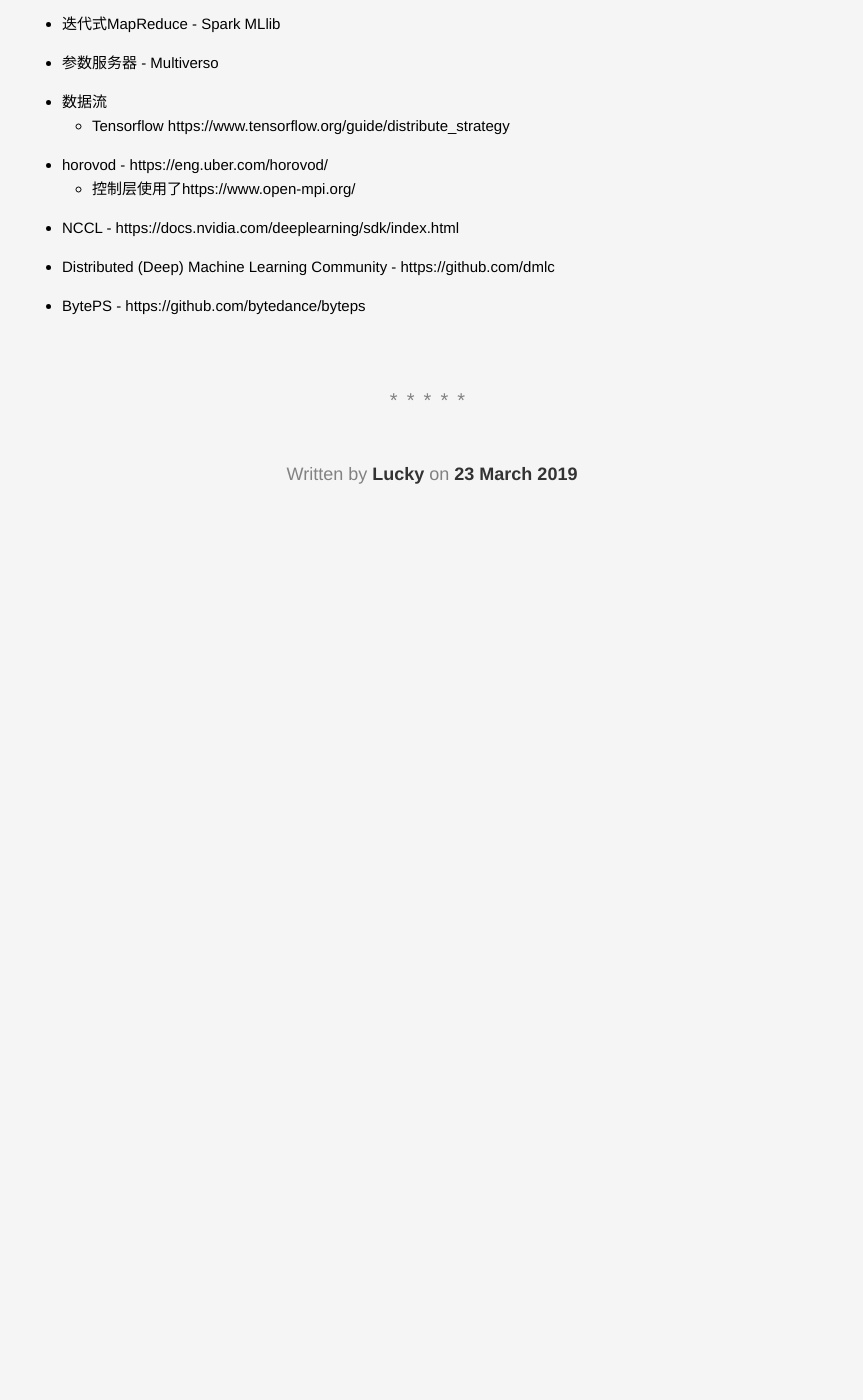
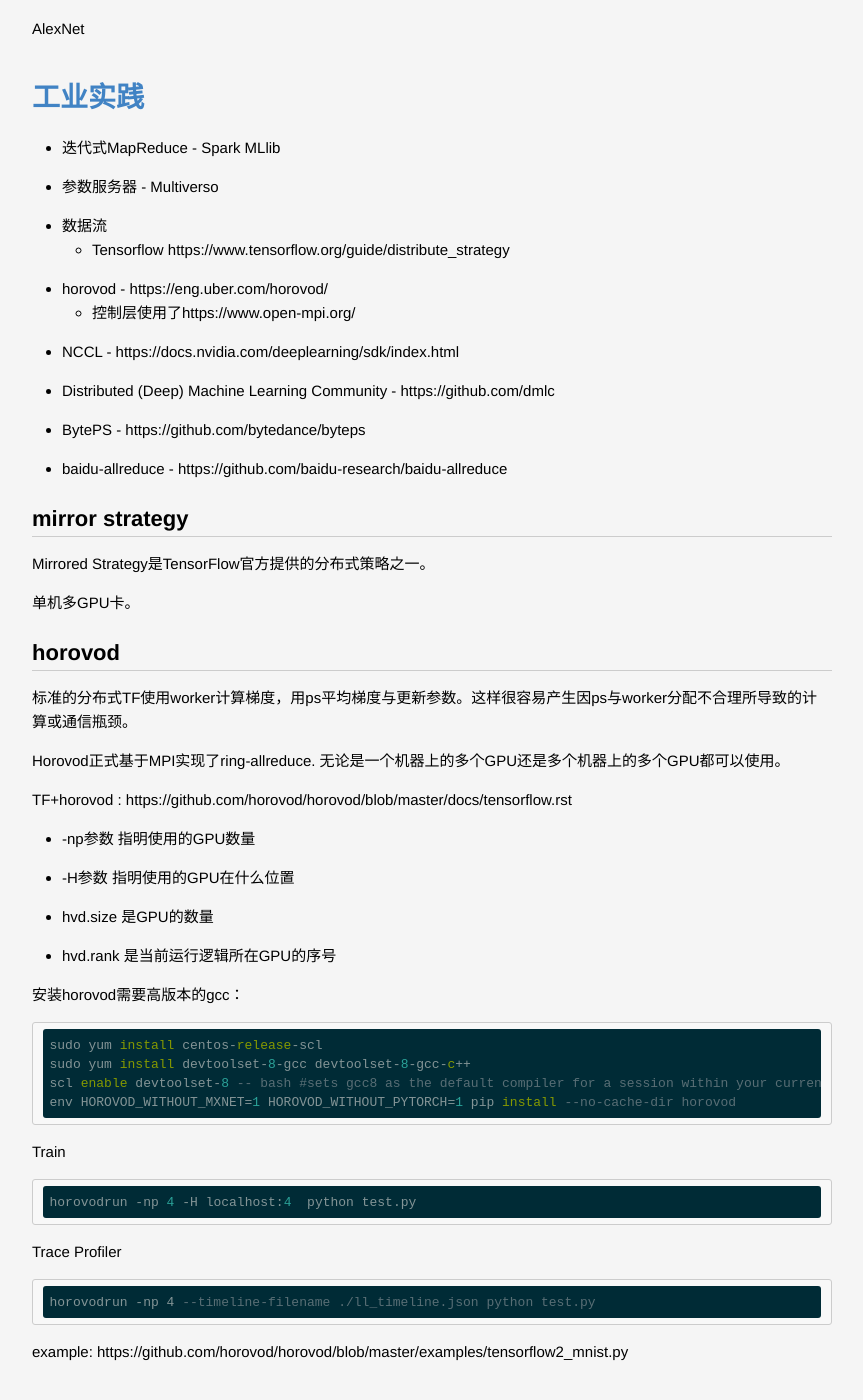
Before and after one commit to lucky521/blog, a Jekyll site: the page built from _posts/ml/2019-03-23-ML-Distributed.markdown, in a window 1280 px wide and 1400 px high, scrolled down 4044 px. Shown: the whole window, without its empty margins (208-1071 px from the left). Built offline with Jekyll 4.4.1, drawn with Linux system fonts in a browser that asks for light colours; before the commit the page ends 4660 px from its top, so only the background shows below that; some of the changed text lies outside the part shown.

Commit message:
update some contents

````diff
--- a/_posts/ml/2019-03-23-ML-Distributed.markdown
+++ b/_posts/ml/2019-03-23-ML-Distributed.markdown
@@ -31,8 +31,6 @@
 “分布式”的内容：有模型分布式并行，有数据分布式并行。
 
 “分布式”的形式：有多机器的分布式，也有单机多卡的分布式。
-
-
 
 
 
@@ -102,11 +100,18 @@
 
 https://zhuanlan.zhihu.com/p/69010949
 
-## 同步梯度更新策略  ring all-reduce
+
+## 同步梯度更新策略
+
+### ring all-reduce
+
+AllReduce算法，是用于分布式深度学习的通信运算.
 
 每个 GPU 只从左邻居接受数据、并发送数据给右邻居。
 
 https://zhuanlan.zhihu.com/p/69806200
+
+https://blog.csdn.net/qq_35799003/article/details/85016537
 
 
 communication primitive
@@ -118,12 +123,9 @@
 
 ring-base collectives
 
-## mirror strategy
 
-Mirrored Strategy是TensorFlow官方提供的分布式策略之一。
 
-单机多GPU卡。
-
+## 同步更新和异步更新的平衡
 
 
 
@@ -180,3 +182,47 @@
 - Distributed (Deep) Machine Learning Community - https://github.com/dmlc
 
 - BytePS - https://github.com/bytedance/byteps
+
+- baidu-allreduce - https://github.com/baidu-research/baidu-allreduce
+
+
+## mirror strategy
+
+Mirrored Strategy是TensorFlow官方提供的分布式策略之一。
+
+单机多GPU卡。
+
+## horovod
+
+标准的分布式TF使用worker计算梯度，用ps平均梯度与更新参数。这样很容易产生因ps与worker分配不合理所导致的计算或通信瓶颈。
+
+Horovod正式基于MPI实现了ring-allreduce. 无论是一个机器上的多个GPU还是多个机器上的多个GPU都可以使用。
+
+TF+horovod : https://github.com/horovod/horovod/blob/master/docs/tensorflow.rst
+
+* -np参数 指明使用的GPU数量
+* -H参数 指明使用的GPU在什么位置
+* hvd.size 是GPU的数量
+* hvd.rank 是当前运行逻辑所在GPU的序号
+
+
+
+安装horovod需要高版本的gcc：
+```shell
+sudo yum install centos-release-scl
+sudo yum install devtoolset-8-gcc devtoolset-8-gcc-c++
+scl enable devtoolset-8 -- bash #sets gcc8 as the default compiler for a session within your current session
+env HOROVOD_WITHOUT_MXNET=1 HOROVOD_WITHOUT_PYTORCH=1 pip install --no-cache-dir horovod
+```
+
+Train
+```python
+horovodrun -np 4 -H localhost:4  python test.py
+```
+
+Trace Profiler
+```shell
+horovodrun -np 4 --timeline-filename ./ll_timeline.json python test.py
+```
+
+example: https://github.com/horovod/horovod/blob/master/examples/tensorflow2_mnist.py
--- a/_posts/ml/2019-05-21-ML-System.markdown
+++ b/_posts/ml/2019-05-21-ML-System.markdown
@@ -139,11 +139,16 @@
 - 分布式的Tensorflow：https://github.com/tensorflow/examples/blob/master/community/en/docs/deploy/distributed.md
 - Horovod: https://eng.uber.com/horovod/
 
+核心内核组件：
+- https://zhuanlan.zhihu.com/p/121834310
+
 模型分析层组件
 - https://github.com/tensorflow/model-analysis
 
 服务层组件
 - https://github.com/tensorflow/serving
+
+
 
 
 ## 完整方案
````
Also changed, not shown: _posts/ml/2017-10-26-tensorflow.markdown (+25 -1 lines), _posts/ml/2019-06-20-Tensorflow-Internal.markdown (+6 -1 lines).
